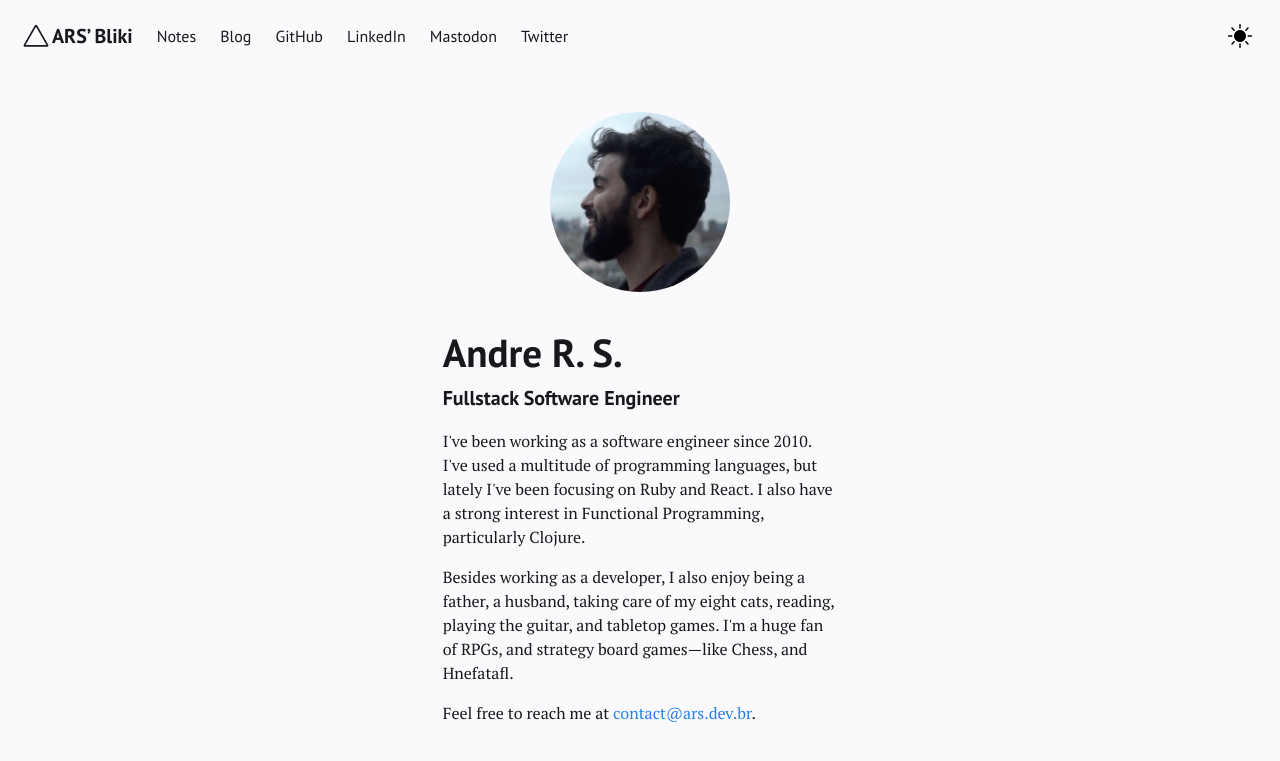
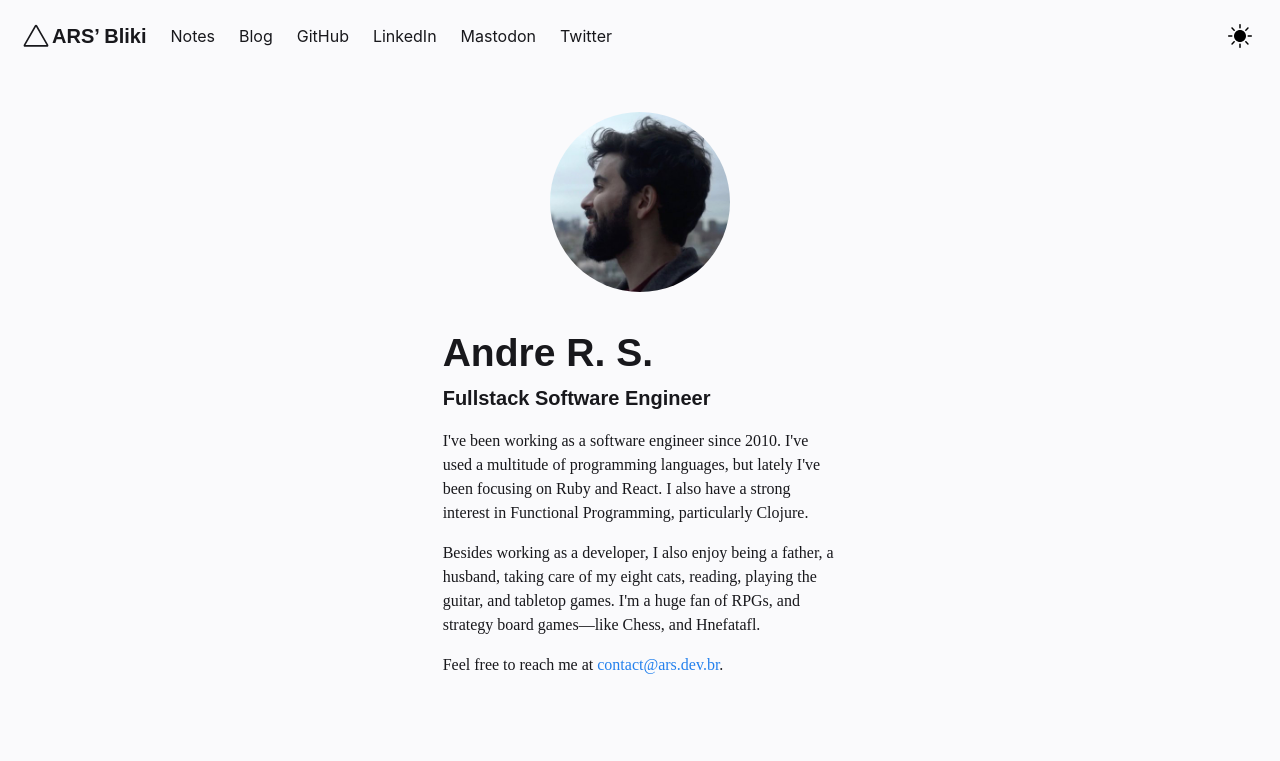
Before and after one commit to ars-dev-br/ars-dev-br.github.io, a Jekyll site: the page built from pages/index.md, in a window 1280 px wide. Shown: the top 761 px of the page. Built offline with Jekyll 4.4.1, drawn with Linux system fonts in a browser that asks for light colours.

Commit message:
Remove Google fonts

```diff
--- a/_layouts/Post.html
+++ b/_layouts/Post.html
@@ -36,9 +36,6 @@
       content="A Jekyll theme for Obsidian users to build digital garden"
       property="og:description">
     <meta content="{{ site.url }}/about/" property="article:author">
-    <link rel="preconnect" href="https://fonts.googleapis.com">
-    <link rel="preconnect" href="https://fonts.gstatic.com" crossorigin>
-    <link href="https://fonts.googleapis.com/css2?family=Noto+Sans+Mono&family=PT+Sans:ital,wght@0,400;0,700;1,400;1,700&family=PT+Serif:ital,wght@0,400;0,700;1,400;1,700&display=swap" rel="stylesheet">
     {%- if page.title -%}
     <meta content="{{ page.title }}" property="og:title">
     <meta content="article" property="og:type">
```
